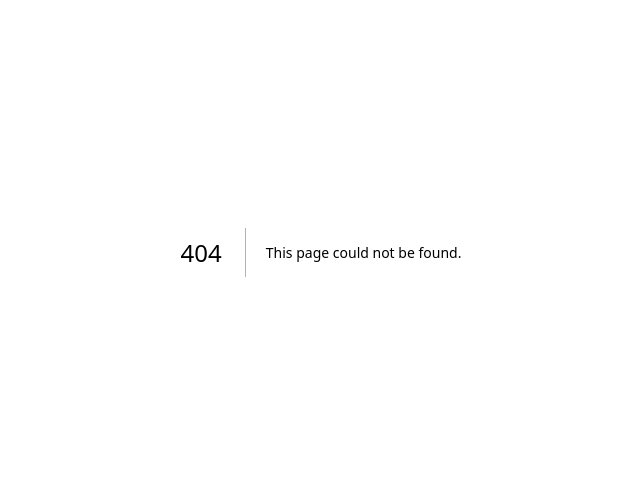
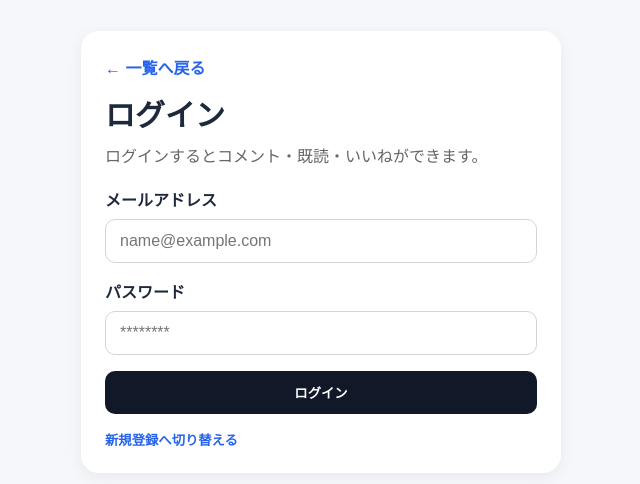
Before and after one commit to kmiyazaki-pixel/tunag, a Next.js app in the folder frontend/: page /login in a window 1280 px wide. Before the commit this address had no page. Shown: the part 148-632 px from the top of the page, without its empty margins (319-959 px from the left). Built offline with nearby package versions, Linux system fonts and the light colour scheme; no server answers.

Commit message:
Create page.tsx

```diff
--- /dev/null
+++ b/frontend/app/login/page.tsx
@@ -0,0 +1,209 @@
+"use client";
+
+import { FormEvent, useState } from "react";
+import { useRouter } from "next/navigation";
+import Link from "next/link";
+import { supabase } from "@/lib/supabase";
+
+export default function LoginPage() {
+  const router = useRouter();
+
+  const [mode, setMode] = useState<"login" | "signup">("login");
+  const [name, setName] = useState("");
+  const [email, setEmail] = useState("");
+  const [password, setPassword] = useState("");
+  const [loading, setLoading] = useState(false);
+  const [message, setMessage] = useState<string | null>(null);
+
+  async function handleSubmit(e: FormEvent<HTMLFormElement>) {
+    e.preventDefault();
+    if (loading) return;
+
+    setLoading(true);
+    setMessage(null);
+
+    try {
+      if (mode === "signup") {
+        const { error } = await supabase.auth.signUp({
+          email: email.trim(),
+          password,
+          options: {
+            data: {
+              name: name.trim() || email.trim().split("@")[0],
+            },
+          },
+        });
+
+        if (error) throw error;
+
+        setMessage("登録しました。確認メールが必要な設定ならメールを確認してください。");
+      } else {
+        const { error } = await supabase.auth.signInWithPassword({
+          email: email.trim(),
+          password,
+        });
+
+        if (error) throw error;
+
+        router.refresh();
+        router.push("/");
+      }
+    } catch (err) {
+      const text = err instanceof Error ? err.message : "認証に失敗しました。";
+      setMessage(text);
+    } finally {
+      setLoading(false);
+    }
+  }
+
+  return (
+    <main style={styles.main}>
+      <div style={styles.card}>
+        <div style={styles.topRow}>
+          <Link href="/" style={styles.backLink}>
+            ← 一覧へ戻る
+          </Link>
+        </div>
+
+        <h1 style={styles.title}>{mode === "login" ? "ログイン" : "新規登録"}</h1>
+        <p style={styles.subtitle}>
+          {mode === "login"
+            ? "ログインするとコメント・既読・いいねができます。"
+            : "登録後、必要なら admin 権限を付けて使います。"}
+        </p>
+
+        <form onSubmit={handleSubmit} style={styles.form}>
+          {mode === "signup" ? (
+            <label style={styles.label}>
+              <span>表示名</span>
+              <input
+                style={styles.input}
+                value={name}
+                onChange={(e) => setName(e.target.value)}
+                placeholder="山田太郎"
+              />
+            </label>
+          ) : null}
+
+          <label style={styles.label}>
+            <span>メールアドレス</span>
+            <input
+              type="email"
+              style={styles.input}
+              value={email}
+              onChange={(e) => setEmail(e.target.value)}
+              placeholder="name@example.com"
+            />
+          </label>
+
+          <label style={styles.label}>
+            <span>パスワード</span>
+            <input
+              type="password"
+              style={styles.input}
+              value={password}
+              onChange={(e) => setPassword(e.target.value)}
+              placeholder="********"
+            />
+          </label>
+
+          <button type="submit" style={styles.primaryButton} disabled={loading}>
+            {loading ? "処理中..." : mode === "login" ? "ログイン" : "登録する"}
+          </button>
+
+          {message ? <p style={styles.message}>{message}</p> : null}
+        </form>
+
+        <div style={styles.switchRow}>
+          <button
+            type="button"
+            style={styles.linkButton}
+            onClick={() => {
+              setMode(mode === "login" ? "signup" : "login");
+              setMessage(null);
+            }}
+          >
+            {mode === "login" ? "新規登録へ切り替える" : "ログインへ切り替える"}
+          </button>
+        </div>
+      </div>
+    </main>
+  );
+}
+
+const styles: Record<string, React.CSSProperties> = {
+  main: {
+    minHeight: "100vh",
+    display: "grid",
+    placeItems: "center",
+    background: "#f5f7fb",
+    padding: "24px",
+  },
+  card: {
+    width: "100%",
+    maxWidth: "480px",
+    background: "#fff",
+    borderRadius: "18px",
+    padding: "24px",
+    boxShadow: "0 4px 16px rgba(0,0,0,0.06)",
+  },
+  topRow: {
+    marginBottom: "12px",
+  },
+  backLink: {
+    textDecoration: "none",
+    color: "#2563eb",
+    fontWeight: 700,
+  },
+  title: {
+    margin: "0 0 8px",
+    fontSize: "30px",
+  },
+  subtitle: {
+    margin: "0 0 20px",
+    color: "#666",
+  },
+  form: {
+    display: "grid",
+    gap: "16px",
+  },
+  label: {
+    display: "grid",
+    gap: "8px",
+    fontWeight: 600,
+  },
+  input: {
+    width: "100%",
+    padding: "12px 14px",
+    border: "1px solid #d1d5db",
+    borderRadius: "10px",
+    fontSize: "16px",
+    boxSizing: "border-box",
+  },
+  primaryButton: {
+    background: "#111827",
+    color: "#fff",
+    border: "none",
+    borderRadius: "10px",
+    padding: "12px 16px",
+    fontWeight: 700,
+    cursor: "pointer",
+  },
+  message: {
+    margin: 0,
+    background: "#f3f4f6",
+    padding: "12px 14px",
+    borderRadius: "10px",
+  },
+  switchRow: {
+    marginTop: "16px",
+  },
+  linkButton: {
+    background: "transparent",
+    border: "none",
+    padding: 0,
+    color: "#2563eb",
+    fontWeight: 700,
+    cursor: "pointer",
+  },
+};
```
